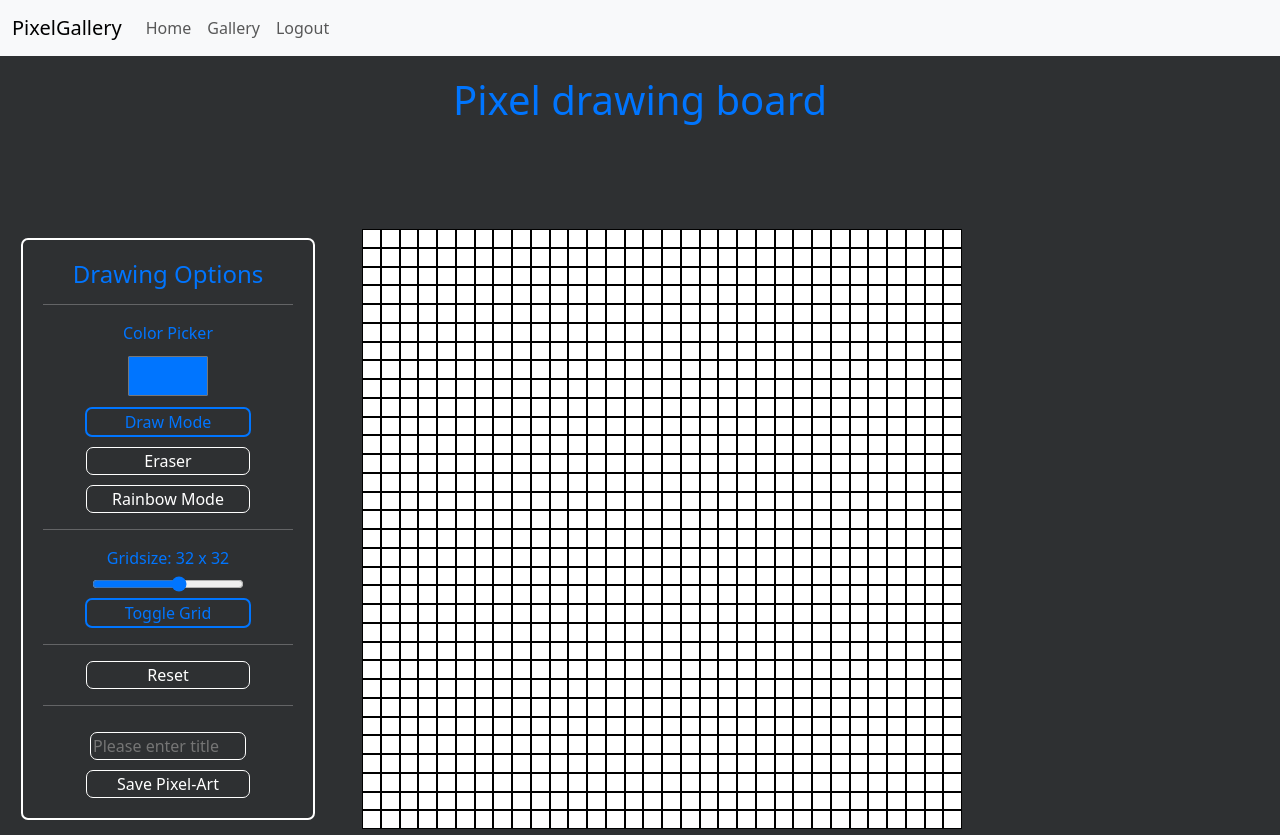
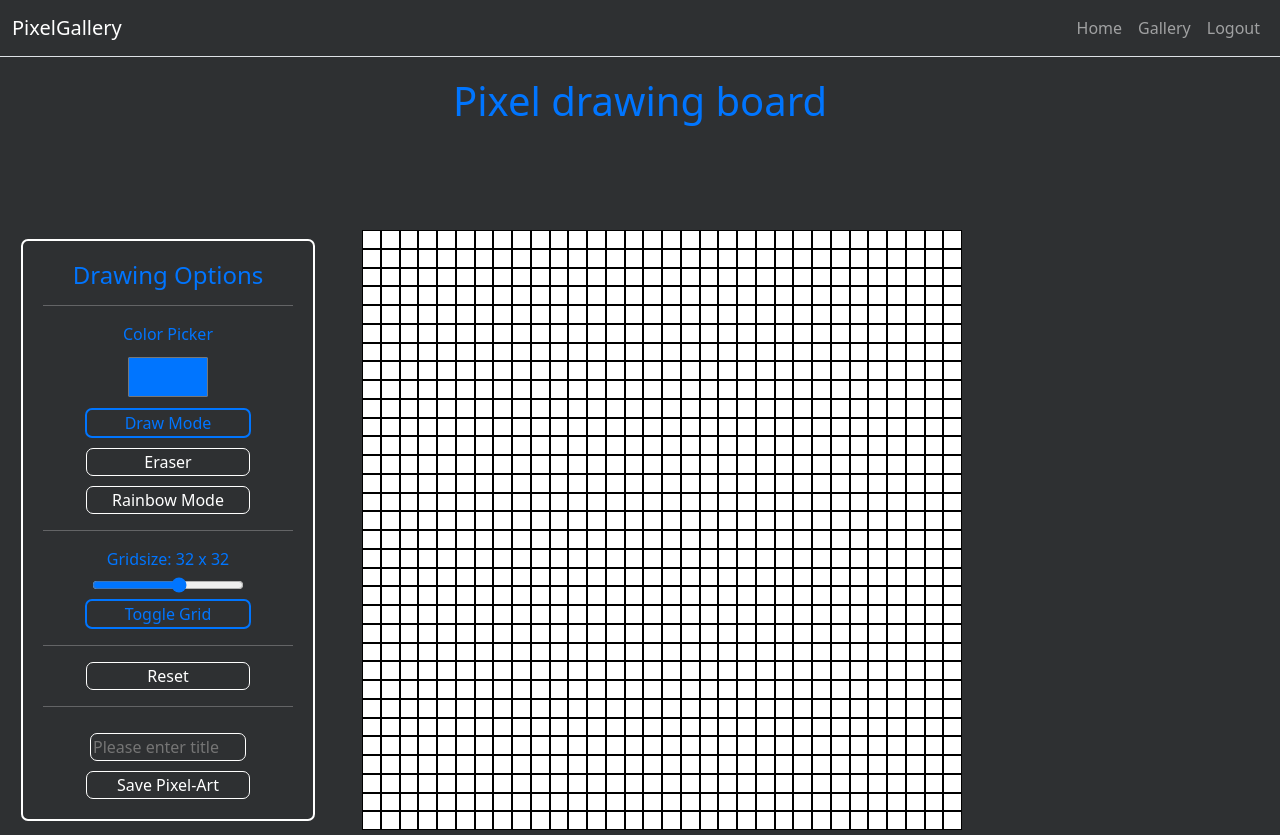
Before and after one commit to ags1709/cs50-final-project, a Flask app: page / in a window 1280 px wide. Run offline with Flask 3, Linux system fonts and the light colour scheme; the visitor is signed in with stand-in values (Sample User, id 1); parts of the project's set-up code (start-up, migrations or seed data) failed here and were passed over.

Commit message:
Style navbar better

```diff
--- a/webapp/templates/layout.html
+++ b/webapp/templates/layout.html
@@ -19,7 +19,7 @@
 </head>
 
 <body>
-    <nav class="navbar navbar-expand-lg bg-body-tertiary">
+    <nav class="navbar navbar-expand-lg navbar-dark border-bottom border-bottom-dark">
         <div class="container-fluid">
             <a class="navbar-brand" href="/">PixelGallery</a>
             <button class="navbar-toggler" type="button" data-bs-toggle="collapse"
@@ -28,7 +28,7 @@
                 <span class="navbar-toggler-icon"></span>
             </button>
             <div class="collapse navbar-collapse" id="navbarSupportedContent">
-                <ul class="navbar-nav me-auto mb-2 mb-lg-0">
+                <ul class="navbar-nav ms-auto mb-2 mb-lg-0">
                     {% if session["user_id"] %}
                     <li class="nav-item">
                         <a class="nav-link" href="/">Home</a>
```
